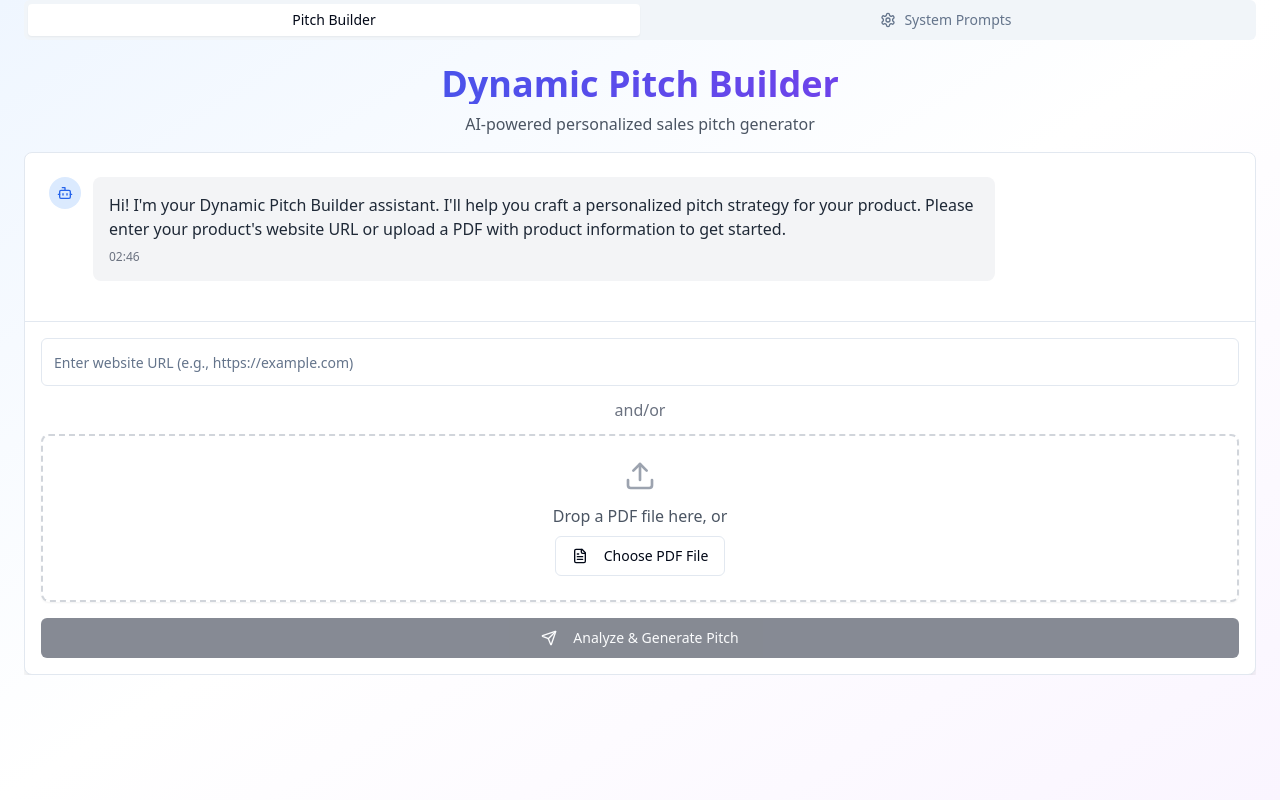
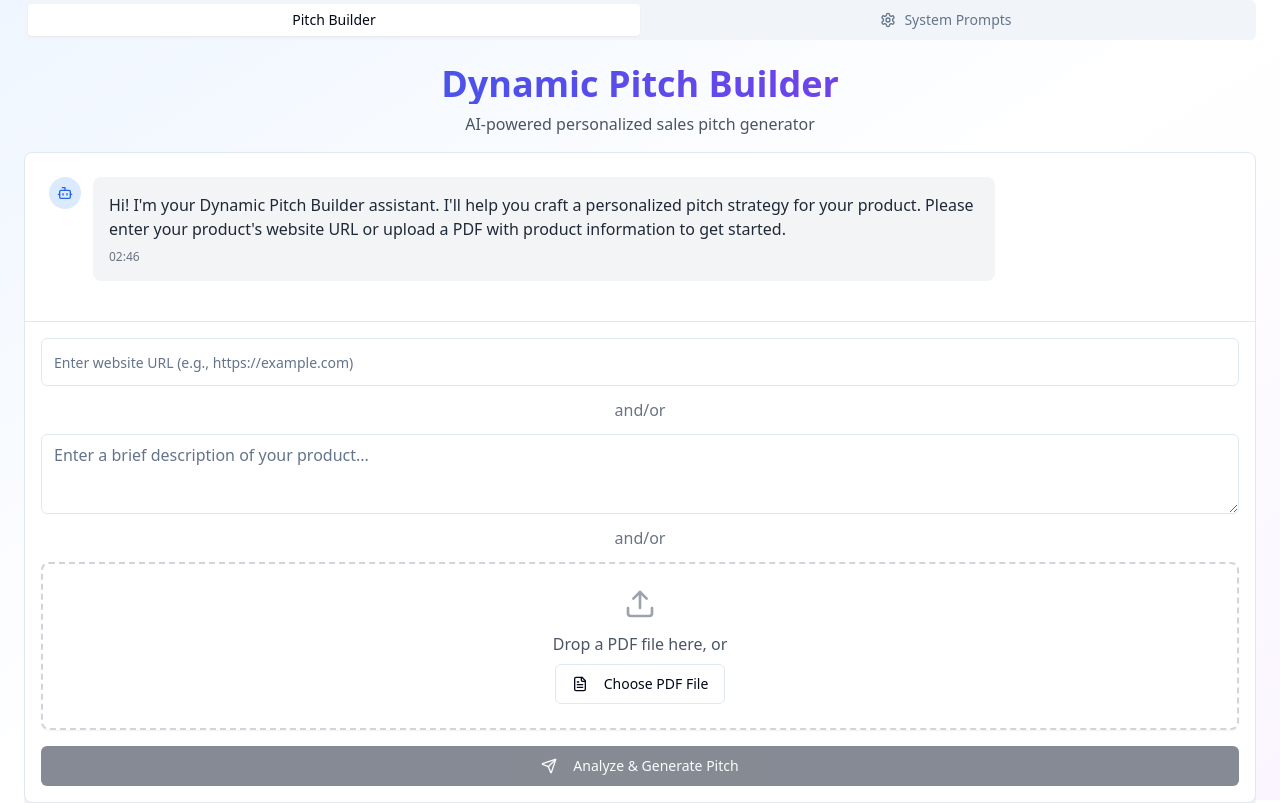
Before and after one commit to adahegh/dynamic-pitch-builder, a React (Vite) app: page / in a window 1280 px wide. Built offline with nearby package versions, Linux system fonts and the light colour scheme.

Commit message:
Add product description input
Allow users to enter a brief product description on the main screen.

```diff
--- a/src/components/PitchBuilder.tsx
+++ b/src/components/PitchBuilder.tsx
@@ -291,6 +291,7 @@ export function PitchBuilder() {
     }
   ]);
   const [userInput, setUserInput] = useState('');
+  const [productDescription, setProductDescription] = useState('');
   const [uploadedFile, setUploadedFile] = useState<File | null>(null);
   const [productInfo, setProductInfo] = useState<ProductInfo | null>(null);
   const [editingInfo, setEditingInfo] = useState<ProductInfo | null>(null);
@@ -487,17 +488,22 @@ export function PitchBuilder() {
   };
 
   const handleSubmit = async () => {
-    if (!userInput.trim() && !uploadedFile) {
-      toast.error("Please enter a website URL or upload a PDF file.");
+    if (!userInput.trim() && !uploadedFile && !productDescription.trim()) {
+      toast.error("Please enter a website URL, upload a PDF file, or provide a product description.");
       return;
     }
 
     setIsLoading(true);
 
     let userMessage = "";
-    if (userInput.trim() && uploadedFile) {
-      userMessage = `Website URL: ${userInput} and uploaded file: ${uploadedFile.name}`;
-    } else if (userInput.trim()) {
+    const parts = [];
+    if (userInput.trim()) parts.push(`Website URL: ${userInput}`);
+    if (productDescription.trim()) parts.push(`Product Description: ${productDescription}`);
+    if (uploadedFile) parts.push(`uploaded file: ${uploadedFile.name}`);
+
+    userMessage = parts.join(" and ");
+
+    if (userInput.trim()) {
       if (!userInput.startsWith('http')) {
         toast.error("Please enter a valid website URL starting with http or https.");
         setIsLoading(false);
@@ -513,7 +519,7 @@ export function PitchBuilder() {
 
     try {
       // Research and extract product information from the website
-      await extractProductInfo(userInput.trim() || '');
+      await extractProductInfo(userInput.trim() || '', productDescription.trim() || undefined);
     } catch (error) {
       console.error('Error extracting product info:', error);
       setIsLoading(false);
@@ -581,7 +587,7 @@ export function PitchBuilder() {
     }
   };
 
-  const extractProductInfo = async (websiteUrl: string) => {
+  const extractProductInfo = async (websiteUrl: string, description?: string) => {
     try {
       // Fetch website content for analysis using Supabase Edge Function
       const response = await fetch('https://vjcecvadjbeiolcqsyof.supabase.co/functions/v1/analyze-website', {
@@ -590,7 +596,10 @@ export function PitchBuilder() {
           'Content-Type': 'application/json',
           'Authorization': `Bearer eyJhbGciOiJIUzI1NiIsInR5cCI6IkpXVCJ9.eyJpc3MiOiJzdXBhYmFzZSIsInJlZiI6InZqY2VjdmFkamJlaW9sY3FzeW9mIiwicm9sZSI6ImFub24iLCJpYXQiOjE3NTIwMDY2MjcsImV4cCI6MjA2NzU4MjYyN30.lpyOBQqgYxzaqnFRzaR1ZoZsuusTJDC9tcbKb4IR24I`,
         },
-        body: JSON.stringify({ url: websiteUrl }),
+        body: JSON.stringify({
+          url: websiteUrl,
+          description: description
+        }),
       });
 
       if (!response.ok) {
@@ -1882,6 +1891,25 @@ Generated by Dynamic Pitch Builder
 
                     <div className="text-center text-gray-500">and/or</div>
 
+                    <div className="space-y-2">
+                      <Textarea
+                        placeholder="Enter a brief description of your product..."
+                        value={productDescription}
+                        onChange={(e) => {
+                          setProductDescription(e.target.value);
+                          updatePromptStrength(e.target.value, 'description', 'description');
+                        }}
+                        className="w-full min-h-[80px] text-base"
+                      />
+                      {productDescription.trim() && (
+                        <div className="flex justify-end">
+                          <PromptStrengthIndicator strength={promptStrengths['description'] || 0} fieldKey="description" />
+                        </div>
+                      )}
+                    </div>
+
+                    <div className="text-center text-gray-500">and/or</div>
+
                     <FileUpload onFileUpload={handleFileUpload} />
 
                     {uploadedFile && (
@@ -1894,7 +1922,7 @@ Generated by Dynamic Pitch Builder
 
                   <Button
                     onClick={handleSubmit}
-                    disabled={!userInput.trim() && !uploadedFile}
+                    disabled={!userInput.trim() && !uploadedFile && !productDescription.trim()}
                     className="w-full"
                   >
                     <Send className="w-4 h-4 mr-2" />
```
